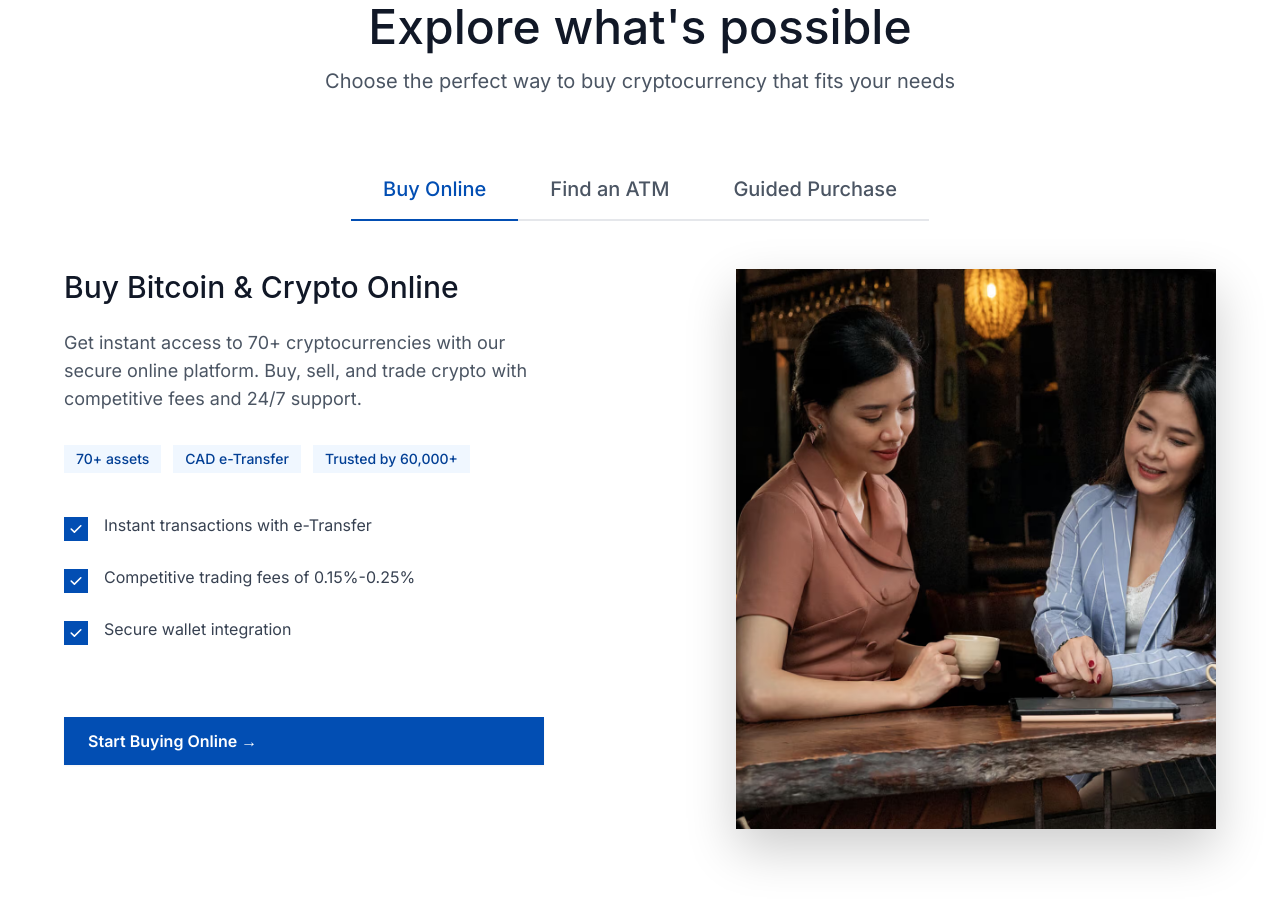
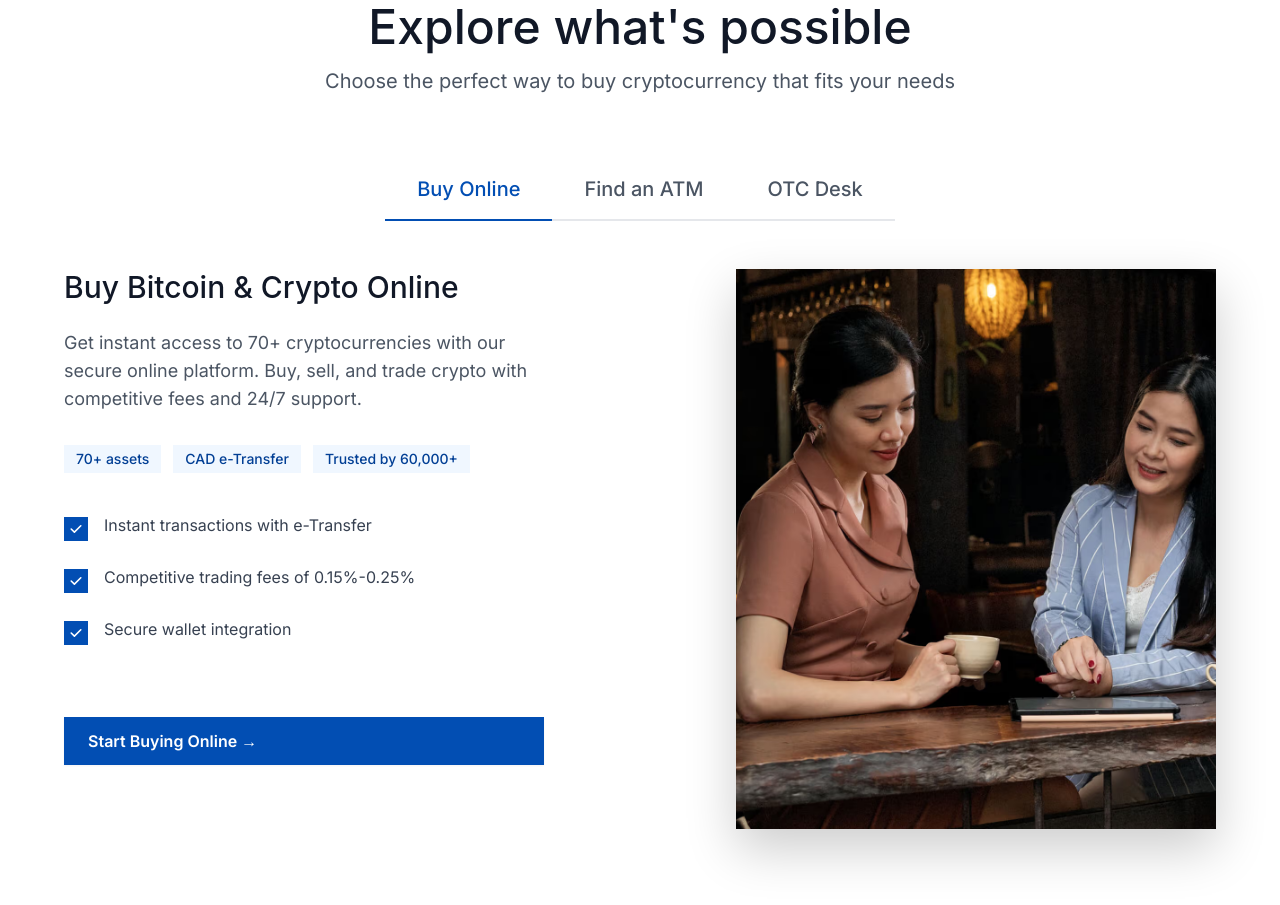
Before and after one commit to HoneyBadgerBitcoin/marketingsite-professional, an Astro site: page / in a window 1280 px wide. Shown: the part 1497-2402 px from the top of the page. Built offline with nearby package versions, Linux system fonts and the light colour scheme; Astro itself is replaced by a stand-in of ours; some packages are replaced by stand-ins of ours; a web font is replaced by a local one.

Commit message:
Rename 'Guided Purchase' to 'OTC Desk'
Updated the label and title from 'Guided Purchase' to 'OTC Desk' in Header and TabServices components for consistency and clarity.

```diff
--- a/src/components/Header.tsx
+++ b/src/components/Header.tsx
@@ -37,7 +37,7 @@ const Header = () => {
 const buyItems = [
     { label: "Buy Online", href: "#buy-online", icon: ShoppingCart },
     { label: "Buy at ATM", href: "#buy-atm", icon: Banknote },
-    { label: "Guided Purchase", href: "#guided-purchase", icon: UserCheck },
+    { label: "OTC Desk", href: "#guided-purchase", icon: UserCheck },
   ];
 
   const sellItems = [
--- a/src/components/TabServices.tsx
+++ b/src/components/TabServices.tsx
@@ -54,7 +54,7 @@ const tabContents: TabContent[] = [
   },
   {
     id: 'guided-purchase',
-    title: 'Guided Purchase',
+    title: 'OTC Desk',
     heading: 'Personalized Crypto Assistance',
     description: 'New to crypto? Our expert team provides personalized guidance through your first purchase and beyond.',
     features: [
```
